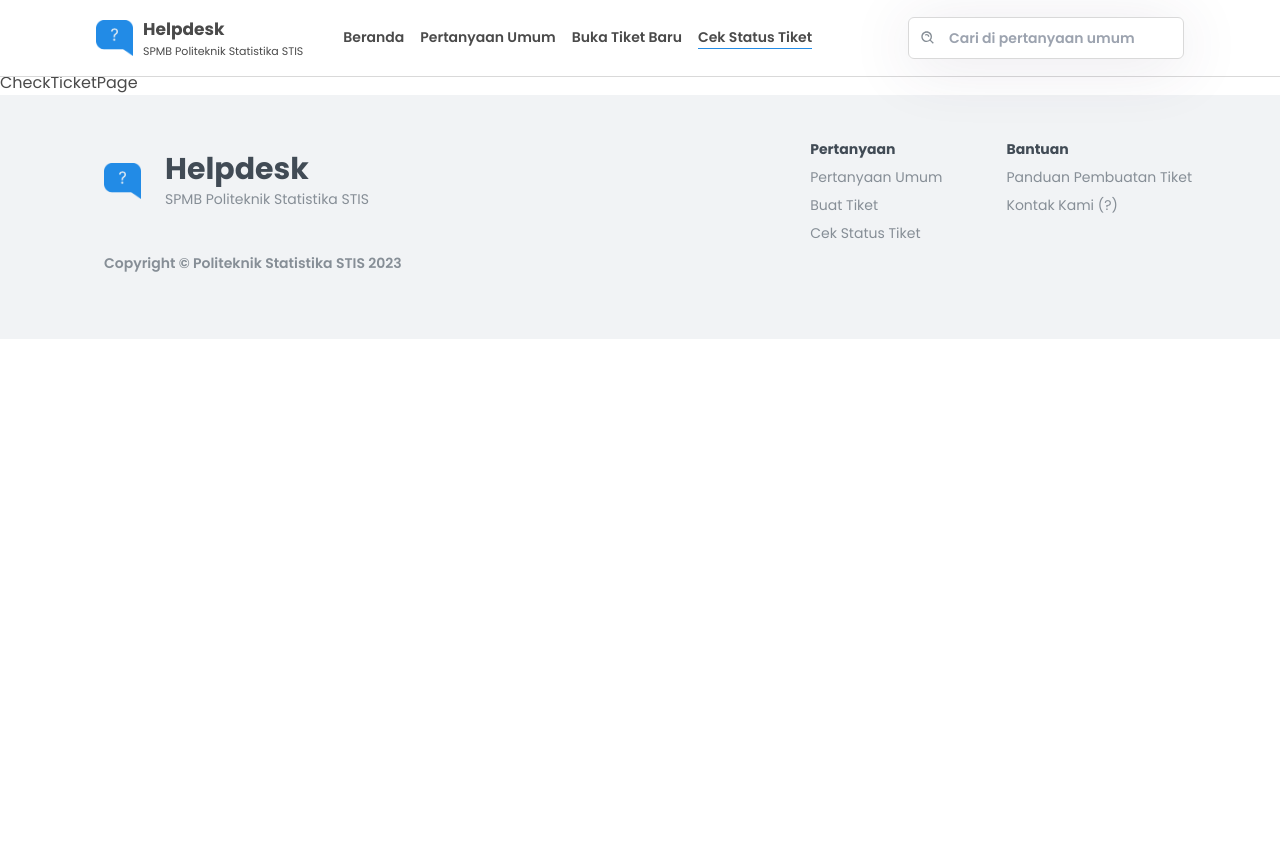
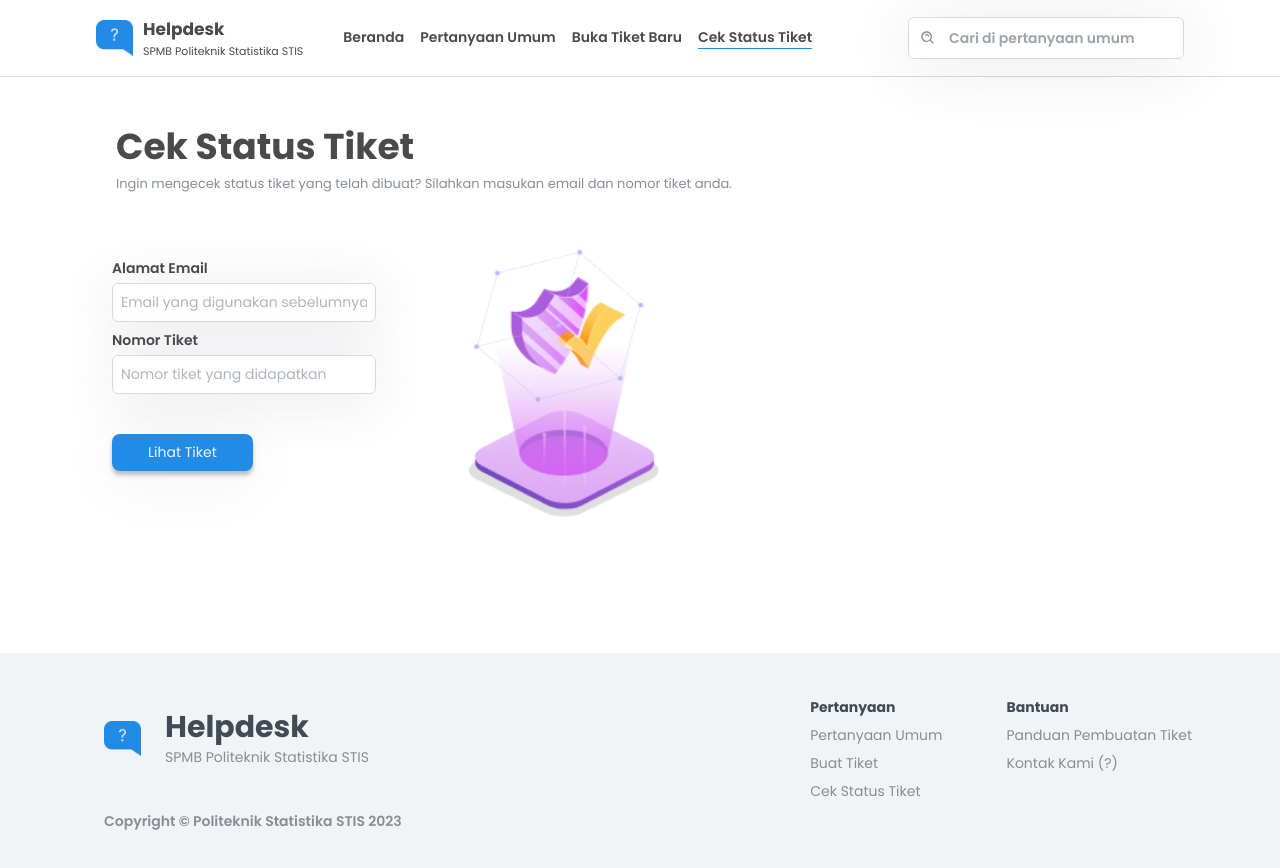
Before and after one commit to damarss/helpdesk, a Next.js app: page /check-ticket in a window 1280 px wide. Shown: the top 868 px of the page. Before the commit the page ends 800 px from the top, so only its background shows below. Built offline with nearby package versions, Linux system fonts and the light colour scheme.

Commit message:
checkticket -temp

```diff
--- a/app/check-ticket/page.tsx
+++ b/app/check-ticket/page.tsx
@@ -1,11 +1,20 @@
 import React from 'react'
+import { CheckForm } from '../components'
 
 type Props = {}
 
 const CheckTicketPage = (props: Props) => {
-  return (
-    <div>CheckTicketPage</div>
-  )
+  return <>
+        <div className="flex flex-col m-28">
+            <div className="mb-4 pl-1 w-3/4">
+        <h1 className="text-4xl font-bold mt-2 leading-[54px]">Cek Status Tiket</h1>
+        <p className="text-[13px] text-grey-mid font-normal mb-4 leading-5">Ingin mengecek status tiket yang telah dibuat? Silahkan masukan email dan nomor tiket anda.</p>
+
+            </div>
+        <CheckForm />
+        </div>
+    </>
+
 }
 
 export default CheckTicketPage
--- a/app/components/CheckForm.tsx
+++ b/app/components/CheckForm.tsx
@@ -1,10 +1,58 @@
 import React from 'react'
+import Image from 'next/image'
 
 type Props = {}
 
 const CheckForm = (props: Props) => {
   return (
-    <div>CheckForm</div>
+    <div className='flex flex-col md:flex-row my-6'>
+      <div className="flex flex-col py-2 space-y-4 md:space-y-2 md:w-1/4">
+        <div className="flex flex-col">
+          <label htmlFor="email" className="text-dark text-h3 font-h3 mb-1">
+            Alamat Email
+          </label>
+          <input
+            type="email"
+            name="email"
+            id="email"
+            placeholder="Email yang digunakan sebelumnya"
+            className="w-full border-[1.5px] text-base p-2 rounded-md border-grey-light focus:outline-none focus:border-dark shadow-shadow-4 placeholder:text-grey-light"
+          />
+        </div>
+
+        <div className="flex flex-col pb-8">
+          <label htmlFor="nomor-tiket" className="text-dark text-h3 font-h3 mb-1">
+            Nomor Tiket
+          </label>
+          <input
+            type="number"
+            name="nomor-tiket"
+            id="nomor-tiket"
+            placeholder="Nomor tiket yang didapatkan"
+            className="w-full border-[1.5px] text-base p-2 rounded-md border-grey-light focus:outline-none focus:border-dark shadow-shadow-4 placeholder:text-grey-light"
+          />
+        </div>
+
+        {/* button lihat tiket */}
+      <div className="flex space-x-7 justify-center md:justify-start">
+        <button
+          type="submit"
+          className="bg-biru px-6 md:px-9 py-2 text-active font-active rounded-lg text-grey-base shadow-shadow-2"
+        >
+          Lihat Tiket
+        </button>
+
+      </div>
+      </div>
+      <div className="flex w-full md:w-2/3 ms-auto md:pe-4">
+        <Image
+          src="/assets/img/Verify.png"
+          alt="Create Ticket Illustration"
+          width={200}
+          height={200}
+        />
+      </div>
+    </div>
   )
 }
 
```
Also changed, not shown: public/assets/img/Verify.png (added).
